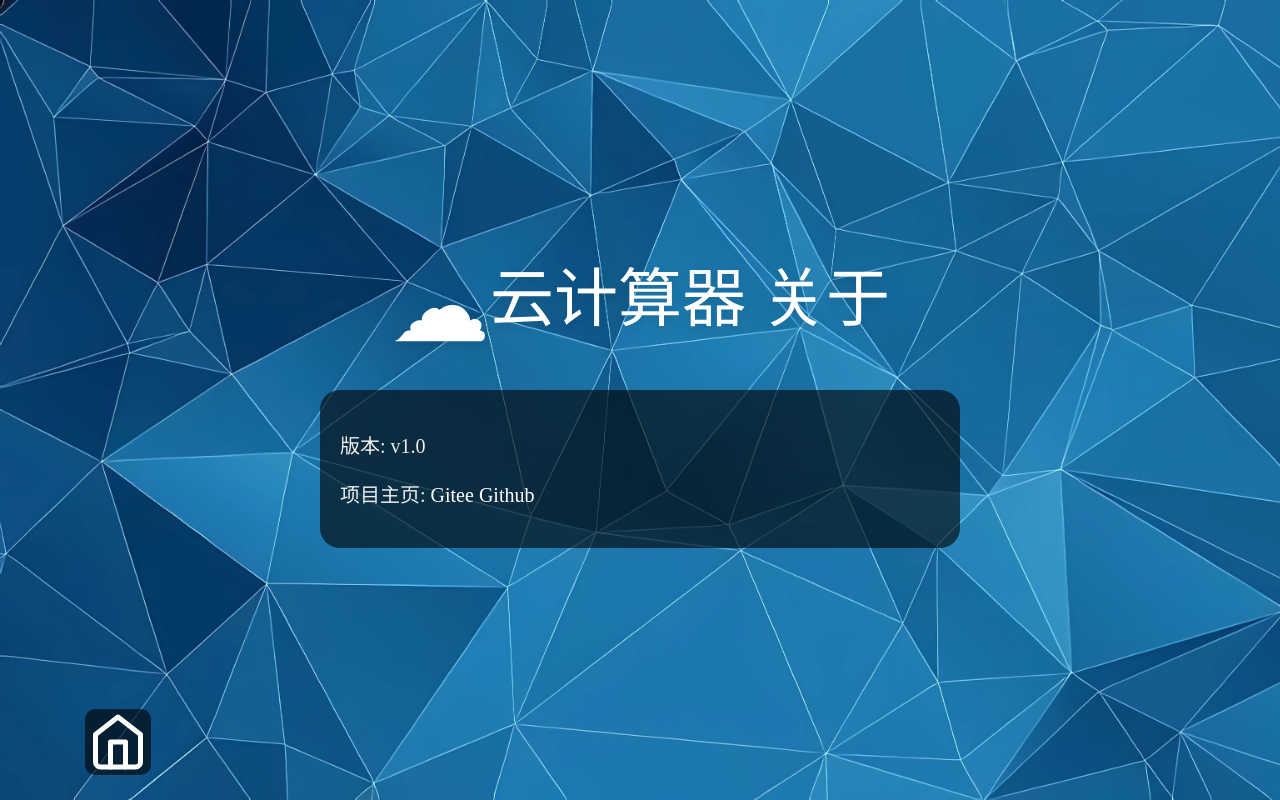
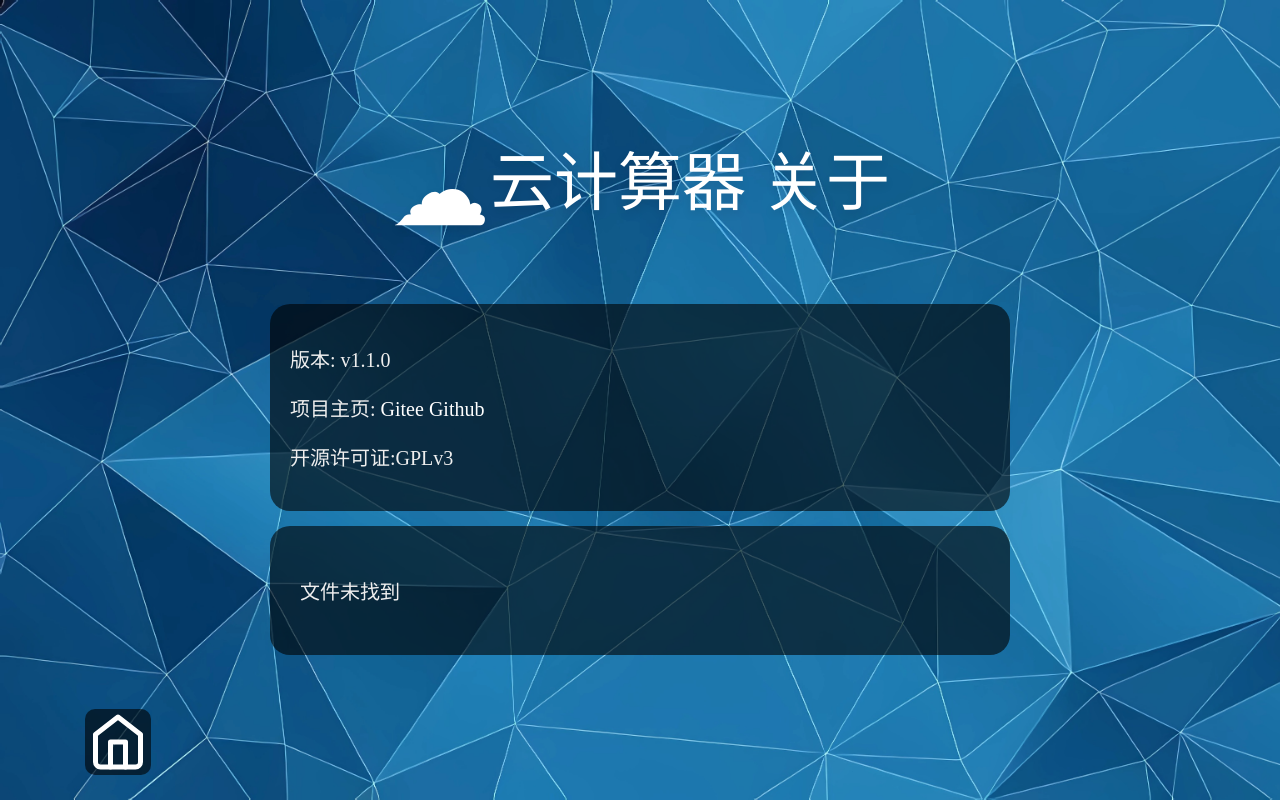
Before and after one commit to XCreeperPa/WebCalculator, a Flask app: page /about in a window 1280 px wide. Run offline with Flask 3, Linux system fonts and the light colour scheme.

Commit message:
1. 在关于页面添加了开源许可证信息。 2. 在主页面实现了计算结果的下载功能。
1. Added open-source license information to the About page.
2. Implemented download functionality for calculation results on the main page.

```diff
--- a/WebServer.py
+++ b/WebServer.py
@@ -13,6 +13,7 @@
 # WebCalculator is distributed in the hope that it will be useful, but WITHOUT ANY WARRANTY; without even the implied warranty of MERCHANTABILITY or FITNESS FOR A PARTICULAR PURPOSE. See the GNU General Public License for more details.
 #
 # You should have received a copy of the GNU General Public License along with WebCalculator. If not, see <https://www.gnu.org/licenses/>.
+
 from flask import Flask, request, jsonify, render_template
 import os
 import CalculatorSupport
@@ -63,6 +64,21 @@
 def page_not_found(e):
     return render_template('404.html'), 404
 
+
+@app.route('/get_license')
+def get_license():
+    # 拼接静态文件的绝对路径，使用 Flask 应用程序的 root_path 属性
+    static_file_path = app.root_path + '/static/LICENSE'
+
+    try:
+        # 打开并读取静态文件内容
+        with open(static_file_path, 'r') as file:
+            license_text = file.read()
+        return license_text
+    except FileNotFoundError:
+        return "文件未找到"
+    except Exception as e:
+        return str(e)
 
 @app.route('/get-docs')
 def get_docs():
--- /dev/null
+++ b/static/css/about.css
@@ -0,0 +1,17 @@
+#fileContent {
+    width: 100%;
+    height: 100%;
+    padding: 10px;
+}
+.card {
+    background: rgba(0, 0, 0, 0.6);
+    border-radius: 20px;
+    padding: 20px;
+    max-height: 400px;
+    width: 700px;
+    text-align: left;
+    margin: 15px 0;
+    font-size: 20px;
+    color: #eee;
+    overflow: auto;
+}
--- /dev/null
+++ b/static/js/about.js
@@ -0,0 +1,44 @@
+// 本文件是云计算器的一部分。
+
+// 云计算器是自由软件：你可以再分发之和/或依照由自由软件基金会发布的 GNU 通用公共许可证修改之，无论是版本 3 许可证，还是（按你的决定）任何以后版都可以。
+
+// 发布云计算器是希望它能有用，但是并无保障;甚至连可销售和符合某个特定的目的都不保证。请参看 GNU 通用公共许可证，了解详情。
+
+// 你应该随程序获得一份 GNU 通用公共许可证的复本。如果没有，请看 <https://www.gnu.org/licenses/>.
+
+// This file is part of WebCalculator.
+
+// WebCalculator is free software: you can redistribute it and/or modify it under the terms of the GNU General Public License as published by the Free Software Foundation, either version 3 of the License, or (at your option) any later version.
+
+// WebCalculator is distributed in the hope that it will be useful, but WITHOUT ANY WARRANTY; without even the implied warranty of MERCHANTABILITY or FITNESS FOR A PARTICULAR PURPOSE. See the GNU General Public License for more details.
+
+// You should have received a copy of the GNU General Public License along with WebCalculator. If not, see <https://www.gnu.org/licenses/>.
+document.getElementById("goToHomePageButton").addEventListener("click", function() {
+    window.location.href = "/calculator"; // 替换为你的目标URL
+});
+
+// 获取用于显示文件内容的<pre>元素
+        var fileContent = document.getElementById("fileContent");
+
+        // 发送Ajax请求获取文件内容
+        var xhr = new XMLHttpRequest();
+        xhr.open("GET", "/get_license", true);
+
+        // 指定响应类型为文本
+        xhr.responseType = "text";
+
+        xhr.onload = function () {
+            if (xhr.status === 200) {
+                // 文件内容已成功加载
+                var fileText = xhr.responseText;
+
+                // 将文件内容显示在<pre>元素中
+                fileContent.textContent = fileText;
+            } else {
+                // 处理错误
+                fileContent.textContent = "无法加载文件内容。";
+            }
+        };
+
+        // 发送请求
+        xhr.send();
--- a/templates/about.html
+++ b/templates/about.html
@@ -23,6 +23,7 @@
 <head>
     <!-- 导入CSS -->
     <link href="{{ url_for('static', filename='style.css') }}" rel="stylesheet"/>
+    <link href="{{ url_for('static', filename='css/about.css') }}" rel="stylesheet"/>
     <!-- 导入图标 -->
     <link rel="icon" href="{{ url_for('static', filename='favicon.ico') }}" type="image/x-icon">
     <!-- 声明字符编码为UTF-8 -->
@@ -37,26 +38,30 @@
 <!-- 主体区域开始，包含页面的内容 -->
 <body>
 <div class="container">
-            <div class="container">
     <!-- 页面主标题 -->
     <h1><span class="special-character">☁</span>云计算器 关于</h1>
 </div>
-    </div>
+
 {#左下方的按钮容器#}
 <div class="container" id="buttons_left">
     <button id="goToHomePageButton">
         <img src="{{ url_for('static', filename='icon/home.svg') }}" alt="回到主页">
     </button>
 </div>
+<div class="container" id="cards">
 <div class="card" >
-    <p>版本: v1.0</p>
+    <p>版本: v1.1.0</p>
     <p>项目主页:
         <a href="https://gitee.com/xcpcn/web-calculator-dev/">Gitee</a>
         <a href="https://github.com/XCreeperPa/WebCalculator">Github</a>
     </p>
+    <p>开源许可证:GPLv3</p>
 </div>
-
+<div class="card">
+    <pre id="fileContent"></pre>
+</div>
+</div>
     <!-- 导入JS -->
-    <script src="{{ url_for('static', filename='scripts_settings.js') }}" defer></script>
+    <script src="{{ url_for('static', filename='js/about.js') }}" defer></script>
 </body>
 </html>
```
Also changed, not shown: static/scripts_calculator.js (+78 -17 lines), 1 other file. Lines whose indentation alone changed are shown as unchanged.
